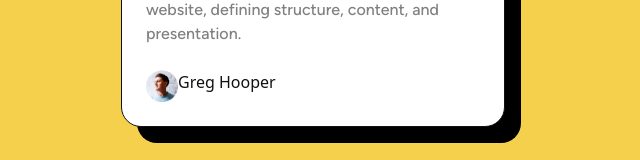
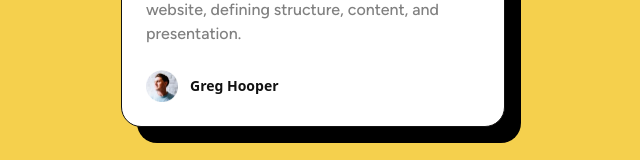
Before and after one commit to raswonders/fem-blog-preview-card, a React (Vite) app: page / in a window 1280 px wide. Shown: the part 533-693 px from the top of the page, without its empty margins (327-967 px from the left). Built offline with nearby package versions, Linux system fonts and the light colour scheme.

Commit message:
style avatar

```diff
--- a/src/BlogPreviewCard.tsx
+++ b/src/BlogPreviewCard.tsx
@@ -23,9 +23,12 @@ export function BlogPreviewCard() {
           content, and presentation.
         </p>
       </div>
-      <div className="flex">
+
+      <div className="flex items-center gap-3">
         <img className="max-w-8" src={avatar} alt="User's avatar" />
-        <h2 className="">Greg Hooper</h2>
+        <h2 className="text-[14px] font-extrabold leading-normal">
+          Greg Hooper
+        </h2>
       </div>
     </div>
   );
```
